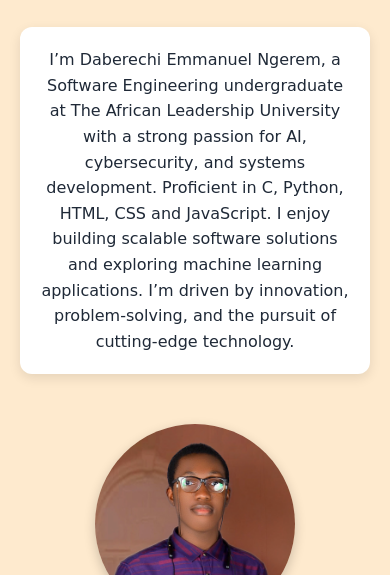
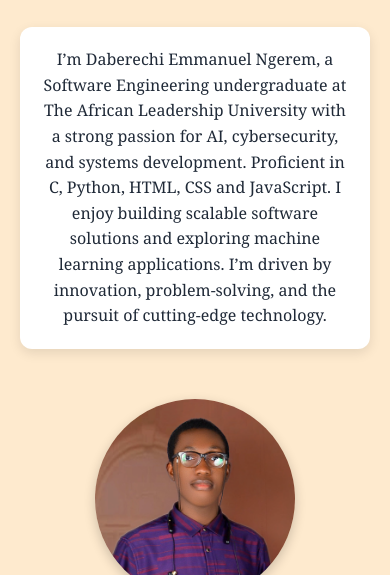
Before and after one commit to Noelngerem/ALU-Responsive-Web-Design---Resume-Assignment, a plain HTML site: page index.html in a window 390 px wide. Shown: the part 269-844 px from the top of the page. Drawn offline with Linux system fonts and the light colour scheme.

Commit message:
My Responsive Resume

```diff
--- a/styles.css
+++ b/styles.css
@@ -313,6 +313,10 @@ footer {
   h1, h2, h3 {
     font-family: 'Georgia', serif;
   }
+
+  p {
+    font-family: 'Georgia', serif;
+  }
   .footer-icons {
     justify-content: center;
   }
```
